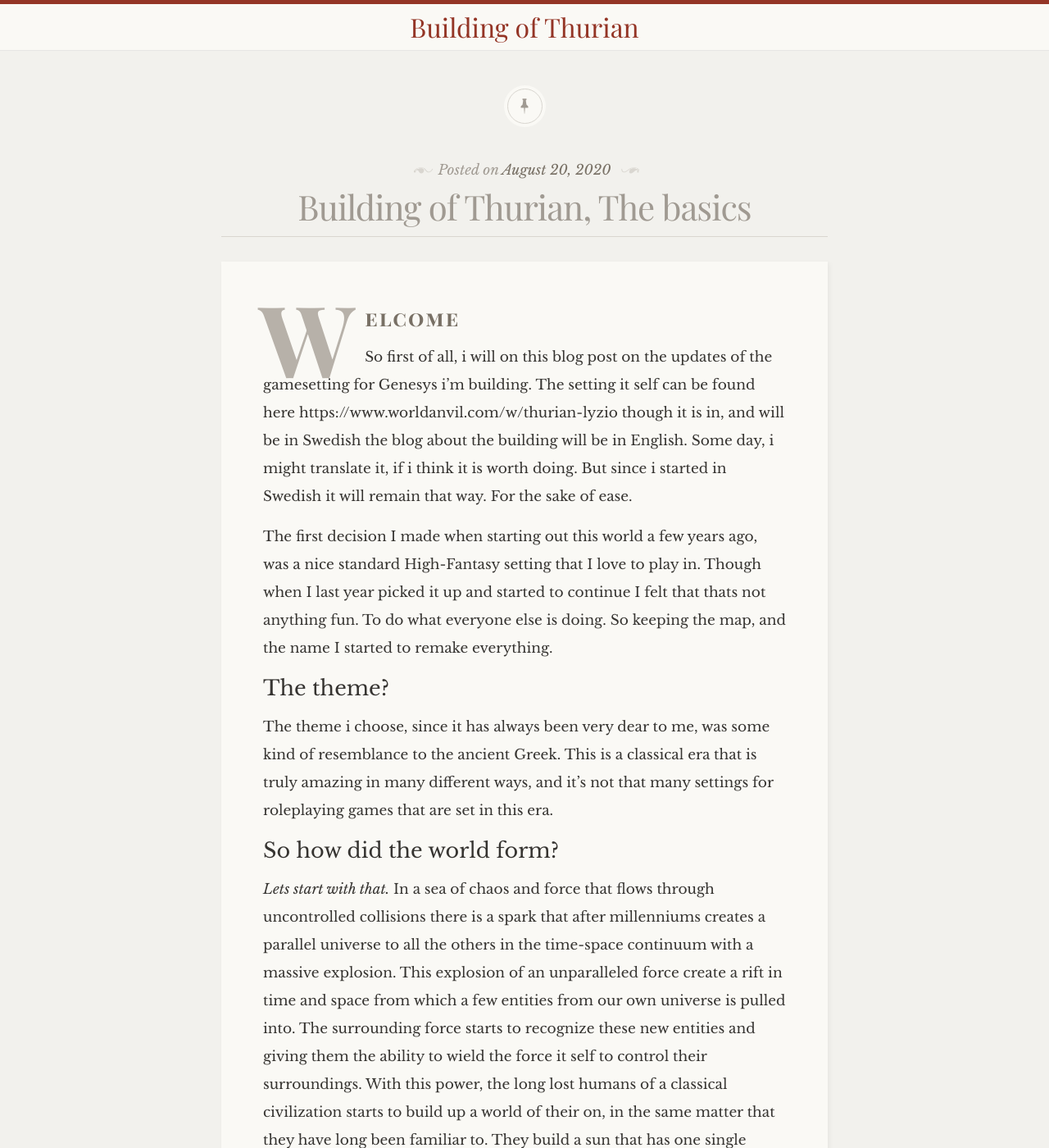
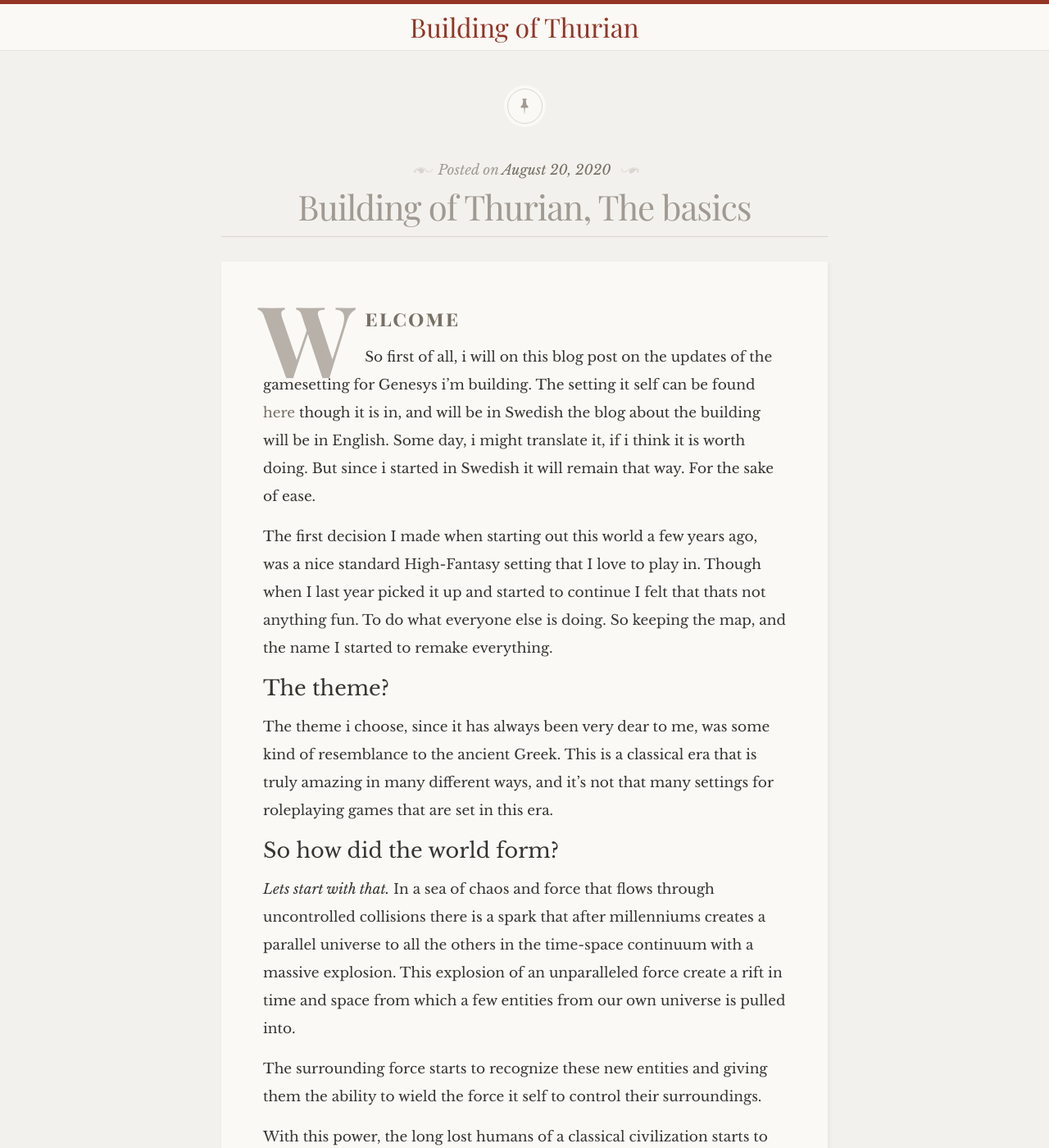
Before and after one commit to lyzio/lyzblog, a Jekyll site: the page built from _posts/2020-12-12-Post1.markdown, in a window 1280 px wide and 1400 px high. Shown: the whole window at 82% size. Built offline with Jekyll 4.4.1, drawn with Linux system fonts in a browser that asks for light colours; some web fonts are replaced; some of the changed text lies outside the part shown.

Commit message:
Update 2020-12-12-Post1.markdown

```diff
--- a/_posts/2020-12-12-Post1.markdown
+++ b/_posts/2020-12-12-Post1.markdown
@@ -2,22 +2,27 @@
 layout: post
 title:  "Building of Thurian, The basics"
 date:   2020-08-20 11:11:11 +0100
-thumbnail: https://www.worldanvil.com/uploads/maps/9b3d9e34237f82ed92949f45c45ee396.jpeg
+thumbnail: "https://www.worldanvil.com/uploads/maps/9b3d9e34237f82ed92949f45c45ee396.jpeg"
 ---
 
 # Welcome
-So first of all, i will on this blog post on the updates of the gamesetting for Genesys i'm building. The setting it self can be found here https://www.worldanvil.com/w/thurian-lyzio though it is in, and will be in Swedish the blog about the building will be in English.
+So first of all, i will on this blog post on the updates of the gamesetting for Genesys i'm building. The setting it self can be found [here](https://www.worldanvil.com/w/thurian-lyzio) though it is in, and will be in Swedish the blog about the building will be in English.
 Some day, i might translate it, if i think it is worth doing. But since i started in Swedish it will remain that way. For the sake of ease.
 
 The first decision I made when starting out this world a few years ago, was a nice standard High-Fantasy setting that I love to play in. Though when I last year picked it up and started to continue I felt that thats not anything fun. To do what everyone else is doing. So keeping the map, and the name I started to remake everything.
 
+
 ## The theme?
 The theme i choose, since it has always been very dear to me, was some kind of resemblance to the ancient Greek. This is a classical era that is truly amazing in many different ways, and it's not that many settings for roleplaying games that are set in this era.
+
 
 ## So how did the world form?
 *Lets start with that.*
 In a sea of chaos and force that flows through uncontrolled collisions there is a spark that after millenniums creates a parallel universe to all the others in the time-space continuum with a massive explosion. This explosion of an unparalleled force create a rift in time and space from which a few entities from our own universe is pulled into.
+
 The surrounding force starts to recognize these new entities and giving them the ability to wield the force it self to control their surroundings.
+
 With this power, the long lost humans of a classical civilization starts to build up a world of their on, in the same matter that they have long been familiar to. They build a sun that has one single planet in its field, a planet that to all that we know has a resemblance to earth it self regarding atmosphere and climate. The landmass is what they believe the earth looks like, and since they have just been around their local areas this is quite random.
+
 On the planet they start with one island, an island that also is the home of the volcano **Olympia** that holds the golden doors to the eternal plane that is their own home.
 One by one they forms races, animals and all entities that are needed in a ecosystem, entities that can worship them and give them more powers.
```
